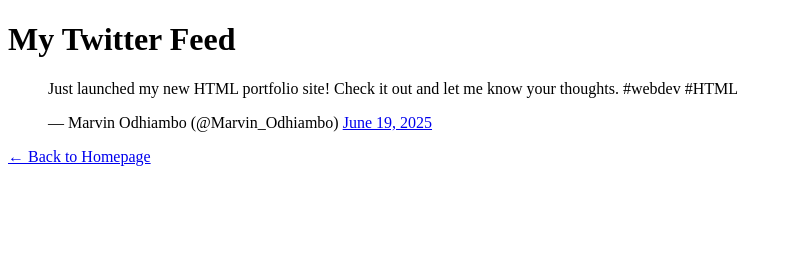
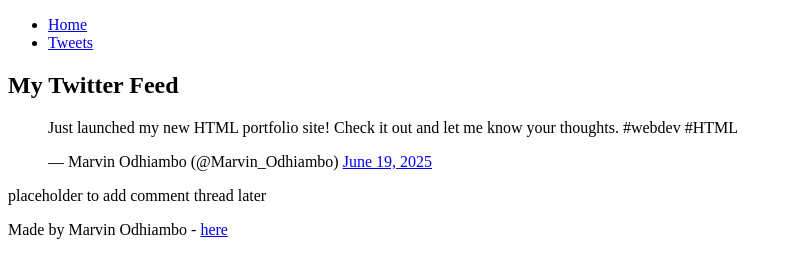
Before and after one commit to marobdao/My_First_Portfolio, a plain HTML site: page html_basic/tweets.html in a window 1280 px wide. Shown: the whole page, without its empty margins (0-792 px from the left). Drawn offline with Linux system fonts and the light colour scheme.

Commit message:
tweets.html-1

```diff
--- a/html_basic/tweets.html
+++ b/html_basic/tweets.html
@@ -6,14 +6,31 @@
     <title>My Tweets</title>
 </head>
 <body>
-    <h1>My Twitter Feed</h1>
+    <header>
+        <ul>
+            <li><a href="index.html">Home</a></li>
+            <li><a href="tweets.html">Tweets</a></li>
+        </ul>
+    </header>
+    <main>
+        <article>
+            <h1>My Twitter Feed</h1>
 
-    <!-- Embedded Tweet example: -->
-    <blockquote class="twitter-tweet">
-        <p lang="en" dir="ltr">Just launched my new HTML portfolio site! Check it out and let me know your thoughts. #webdev #HTML</p>&mdash; Marvin Odhiambo (@Marvin_Odhiambo) <a href="https://twitter.com/Marvin_Odhiambo/status/1234567890123456789">June 19, 2025</a>
-    </blockquote>
-    <script async src="https://platform.twitter.com/widgets.js" charset="utf-8"></script>
-
-    <p><a href="index.html">← Back to Homepage</a></p>
+            <!-- Embedded Tweet -->
+            <blockquote class="twitter-tweet">
+                <p lang="en" dir="ltr">
+                    Just launched my new HTML portfolio site! Check it out and let me know your thoughts. #webdev #HTML
+                </p>&mdash; Marvin Odhiambo (@Marvin_Odhiambo)
+                <a href="https://twitter.com/Marvin_Odhiambo/status/1234567890123456789">June 19, 2025</a>
+            </blockquote>
+            <script async src="https://platform.twitter.com/widgets.js" charset="utf-8"></script>
+        </article>
+        <aside>
+            <p>placeholder to add comment thread later</p>
+        </aside>
+    </main>
+    <footer>
+        <p>Made by Marvin Odhiambo - <a href="https://marvinodhiambo.vercel.app/" target="_blank">here</a></p>
+    </footer>
 </body>
 </html>
```
Also changed, not shown: html_basic/index.html (+16 -0 lines).
